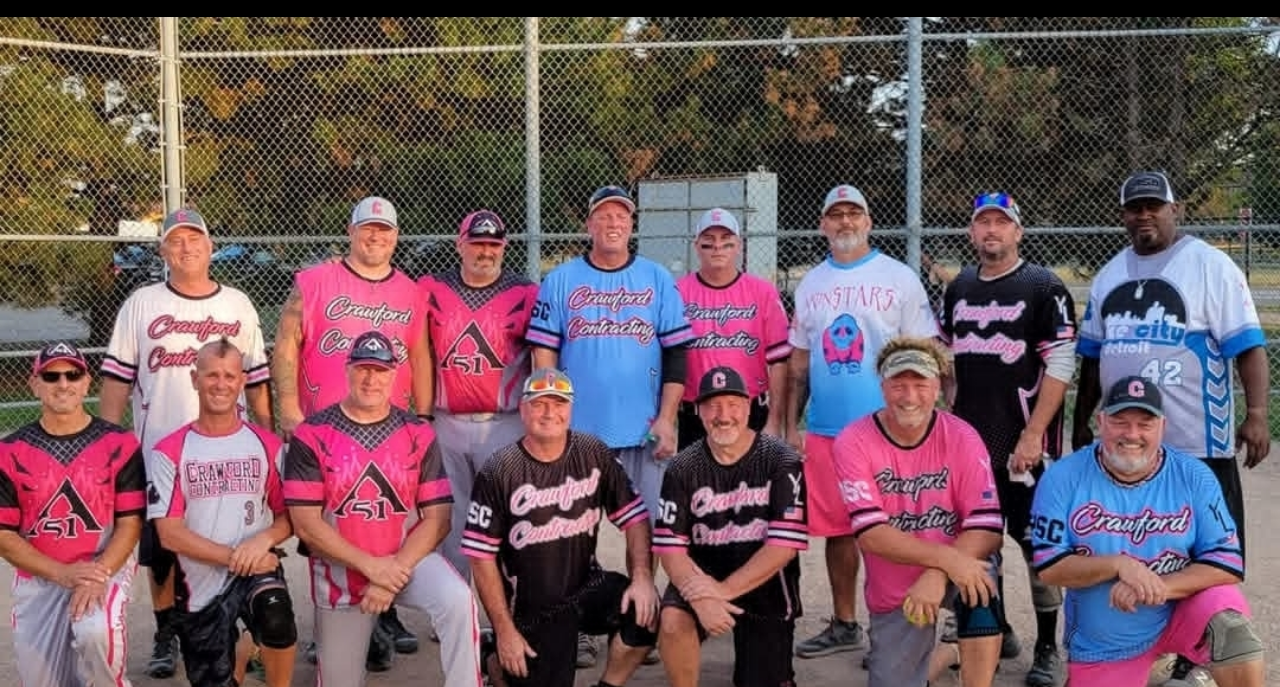
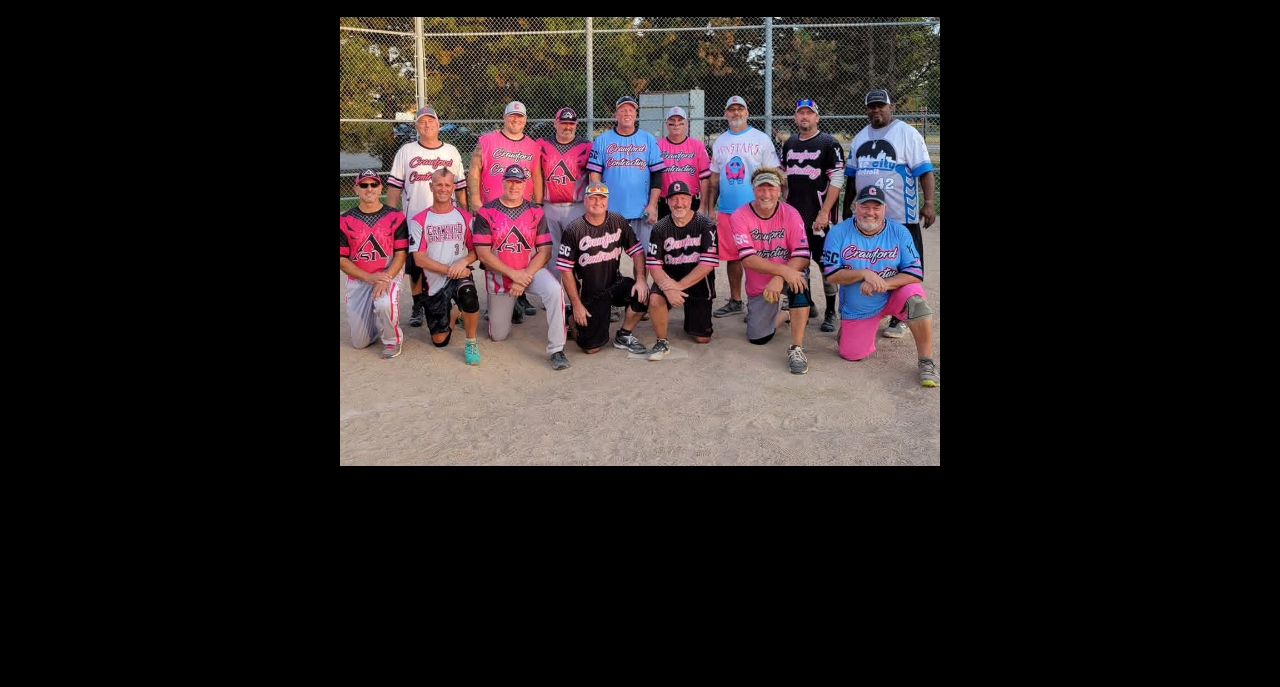
Before and after one commit to brianmatiga/JFP-DISPLAY, a plain HTML site: page index.html in a window 1280 px wide. Shown: the part 933-1620 px from the top of the page. After the commit the page ends 1399 px from the top, so only its background shows below. Drawn offline with Linux system fonts and the light colour scheme.

Commit message:
Update index.html

```diff
--- a/index.html
+++ b/index.html
@@ -41,6 +41,6 @@
 <body>
   <img src="Eff-around.jpg" alt="Pic 1" class="pic1">
   <div class="banner-text">JUST FUCKING PLAY</div>
-  <img src="team_pic.jpg" alt="Pic 2">
+  <img src="team_pic.jpg" alt="Pic 2" class="pic2">
 </body>
 </html>
```
